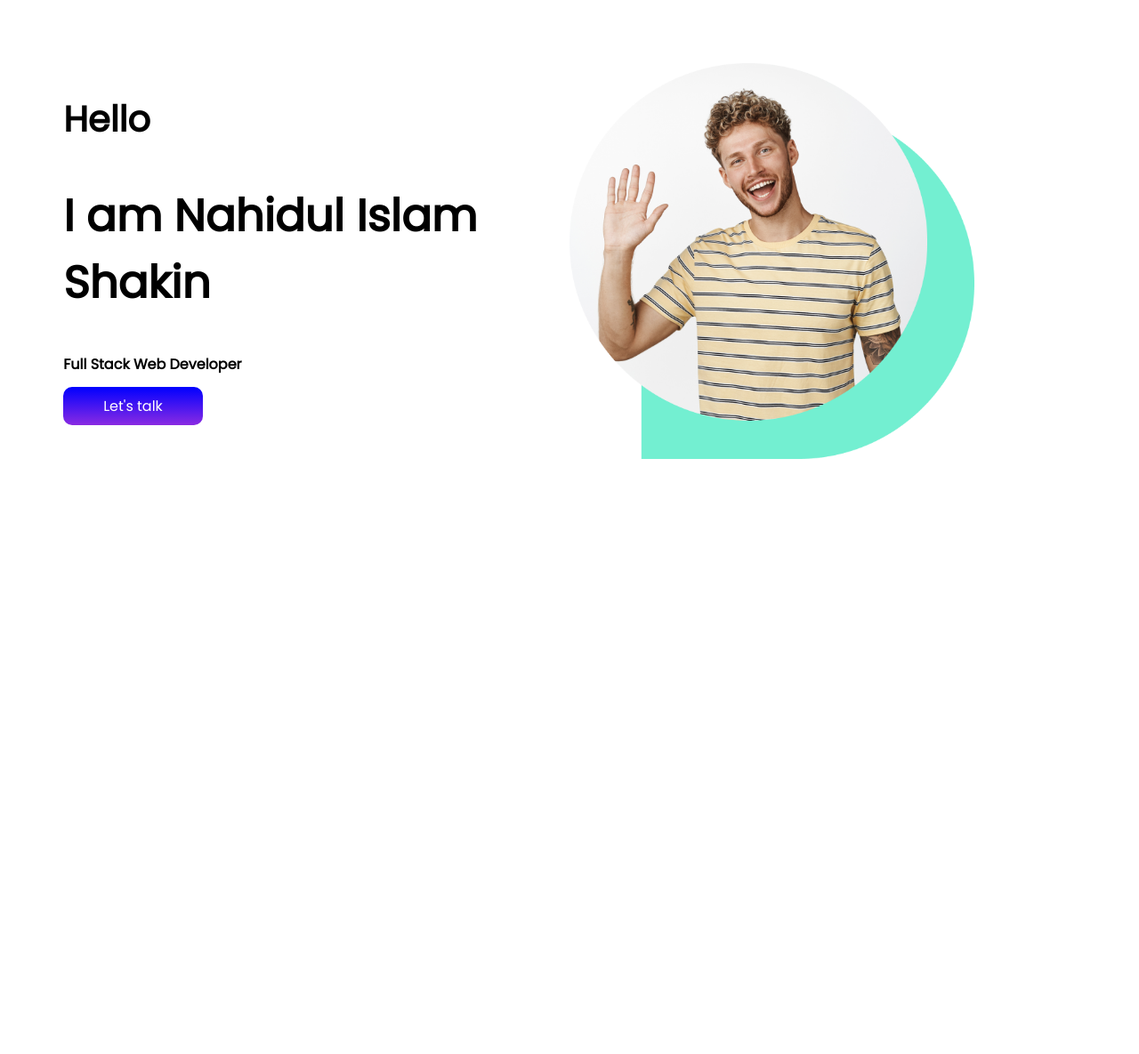
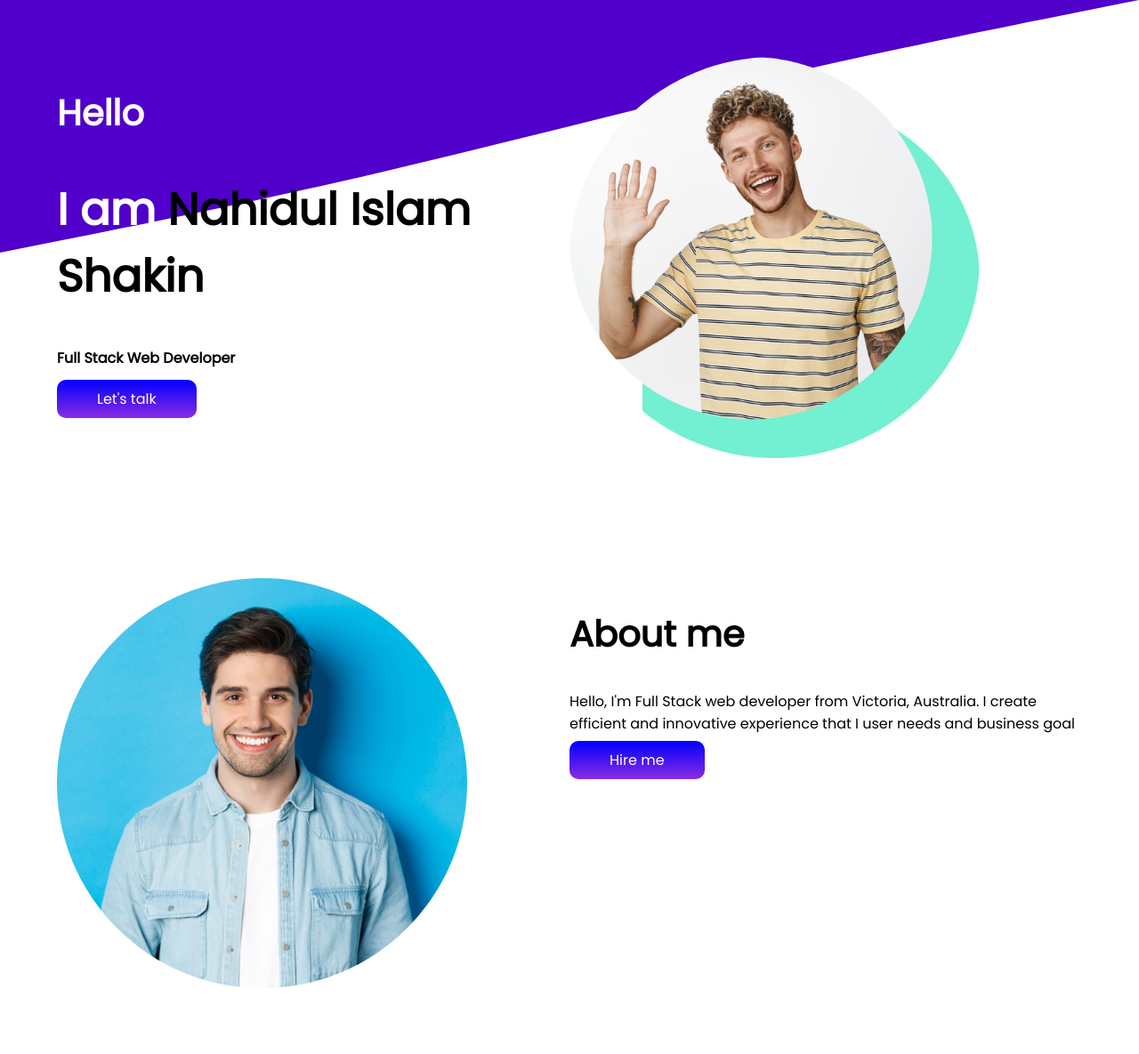
Before and after one commit to nahidulislamshakin/protfoliobyhtmlcss, a plain HTML site: page index.html in a window 1280 px wide. Shown: the top 1185 px of the page at 89% size. Before the commit the page ends 800 px from the top, so only its background shows below. Drawn offline with Linux system fonts and the light colour scheme.

Commit message:
Section 2 added

```diff
--- a/index.html
+++ b/index.html
@@ -11,19 +11,39 @@
 
     <title>Shakin's Protfolio</title>
 </head>
+
 <body>
-    <section>
+    <section class="top-image sec-flex">
         <dev class="half-width">
-            <h2>Hello</h2>
-            <h1 >I am Nahidul Islam Shakin</h1>
+            <h2 class="text-white">Hello</h2>
+            <h1> <span class="text-white">I am </span>Nahidul Islam Shakin</h1>
             <h4>Full Stack Web Developer</h4>
             <a class="link" href="#">Let's talk</a>
         </dev>
 
         <dev class="half-width">
-            <img src="images/slide-2.png" alt="Nahidul Islam Shakin">
+            <img src="images/slide-2.png" alt="Nahidul Islam Shakin" style="border-radius:50%;">
         </dev>
 
+    </section>
+
+    <section class="sec-flex">
+
+        <dev class="half-width">
+            <img src="images/hero-person.jpg" alt="Nahidul Islam Shakin" style="border-radius:50%">
+        </dev>
+
+        <dev class="half-width">
+            <h2>About me</h2>
+            <p>Hello, I'm Full Stack web developer from Victoria, Australia. I create efficient and innovative experience that I user needs and business goal</p>
+            <a class="link" href="#">Hire me</a>
+        </dev>
+
+
+    </section>
+
+    <section>
+        <h2>Specializing In</h2>
     </section>
 
 
--- a/style.css
+++ b/style.css
@@ -1,5 +1,6 @@
 body{
     font-family: 'Poppins', sans-serif;
+    margin: 0;
 }
 h1{
     font-size: 50px;
@@ -7,10 +8,17 @@ h1{
 h2{
     font-size: 40px;
 }
-section{
+.text-white{
+    color: white;
+}
+.sec-flex{
     display: flex;
     padding: 5%;
 
+}
+.top-image{
+    background-image: url(images/wave.svg);
+    background-repeat: no-repeat;
 }
 .half-width{
     width: 50%;
```
